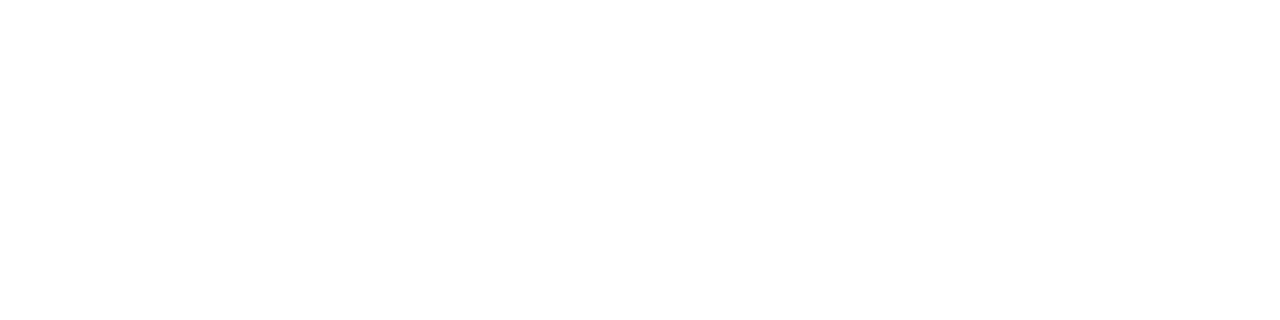
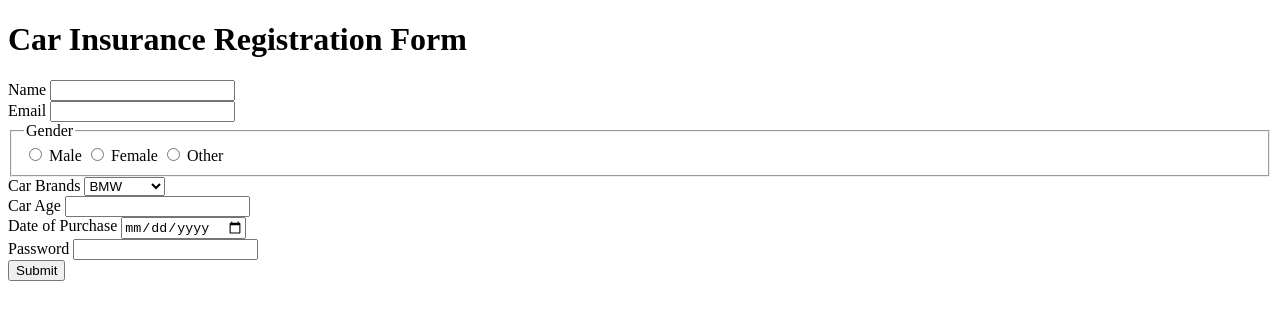
Before and after one commit to acciojob/car-insurance-form-sakshidubey6394, a website: page main.html in a window 1280 px wide. Drawn offline with Linux system fonts and the light colour scheme.

Commit message:
created a submission

```diff
--- a/main.html
+++ b/main.html
@@ -1,16 +1,48 @@
 <!DOCTYPE html>
 
-<html>
+<!DOCTYPE html>
+<html lang="en">
+<head>
+    <meta charset="UTF-8">
+    <meta name="viewport" content="width=device-width, initial-scale=1.0">
+    <title>Car Insurance Registration</title>
+</head>
+<body>
+    <h1>Car Insurance Registration Form</h1>
+    <form action="your_server_endpoint_here" method="POST">
+        <label for="name">Name</label>
+        <input type="text" id="name" name="name" required><br>
 
-<head>
-	<link rel="stylesheet" href="styles.css">
-</head>
+        <label for="email">Email</label>
+        <input type="email" id="email" name="email" required><br>
 
-<body>
-	<!-- the entire body must be written by student -->
-    <script type="text/javascript" src="./script.js">
-</script>
+        <fieldset>
+            <legend>Gender</legend>
+            <input type="radio" id="male" name="gender" value="male" required>
+            <label for="male">Male</label>
+            <input type="radio" id="female" name="gender" value="female" required>
+            <label for="female">Female</label>
+            <input type="radio" id="other" name="gender" value="other" required>
+            <label for="other">Other</label>
+        </fieldset>
 
+        <label for="cars">Car Brands</label>
+        <select id="cars" name="cars">
+            <option value="BMW">BMW</option>
+            <option value="Audi">Audi</option>
+            <option value="Mercedez">Mercedes</option>
+        </select><br>
+
+        <label for="carage">Car Age</label>
+        <input type="number" id="carage" name="carage" required><br>
+
+        <label for="dop">Date of Purchase</label>
+        <input type="date" id="dop" name="dop" required><br>
+
+        <label for="password">Password</label>
+        <input type="password" id="password" name="password" required><br>
+
+        <button type="submit">Submit</button>
+    </form>
 </body>
-
 </html>
```
